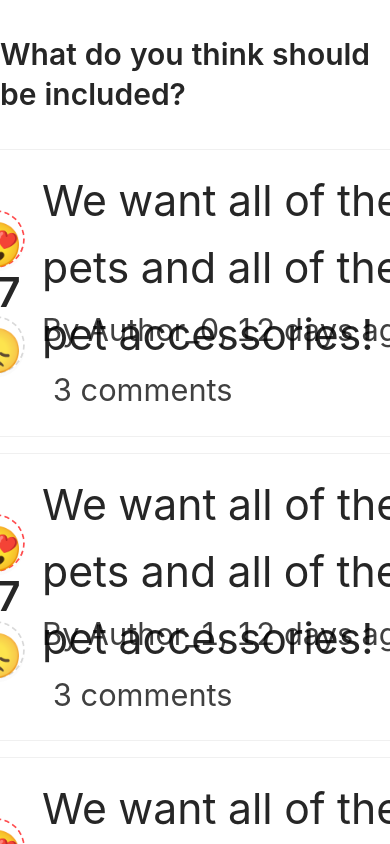
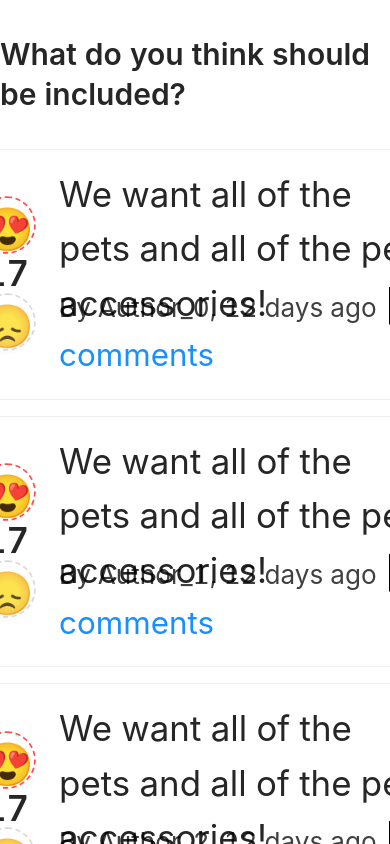
Before and after one commit to qloudgames/suggest, a React app: page /details/1 in a window 390 px wide. Shown: the top 844 px of the page. Built offline with nearby package versions, Linux system fonts and the light colour scheme; the HTML template or start-up script is replaced by a standard one.

Commit message:
just before adding react-router

```diff
--- a/src/web/app.module.css
+++ b/src/web/app.module.css
@@ -9,23 +9,23 @@
   margin-bottom: 4vh !important;
 }
 
-.entriesContainer {
+.container {
   width: 35%;
   min-width: 500px;
   background: transparent;
   border: 0;
 }
-.entriesContainer > *:first-child {
+.container > *:first-child {
   padding: 0;
 }
 
 @media (max-width: 981px) {
   * {
     /* TODO: how to scale for mobile properly? */
-    font-size: 1.25em;
+    font-size: 1.2em;
   }
 
-  .entriesContainer {
+  .container {
     width: 90%;
   }
 }
--- a/src/web/app.tsx
+++ b/src/web/app.tsx
@@ -6,6 +6,8 @@ import 'antd/dist/antd.css';
 import styles from './app.module.css';
 import { FakeEntries } from 'common/fakes/fake_entries';
 import { Entry } from './entry';
+import { EntryData } from 'common/types';
+import { Details } from './details';
 
 const { Title } = Typography;
 
@@ -15,20 +17,55 @@ const Config = {
 
 type Props = {};
 
-class SuggestionsRoot extends React.Component<Props> {
+type State = {
+  display: 'list' | 'details' | 'new';
+  entry?: EntryData;
+};
+
+class SuggestionsRoot extends React.Component<Props, State> {
   constructor(props: Props) {
     super(props);
+
+    this.state = {
+      display: 'list',
+    };
   }
+
+  override componentDidMount() {
+    if (window.history) {
+      const prevUrl = window.location.href;
+      window.addEventListener('hashchange', () => {
+        window.history.pushState({}, null, prevUrl);
+      });
+    }
+  }
+
+  private readonly showEntryDetails = (entry: EntryData) => {
+    this.setState({
+      display: 'details',
+      entry,
+    });
+  };
 
   render() {
     return (
       <div className={styles.page}>
+
         <Title level={2} className={styles.heading}>{Config.heading}</Title>
-        <Card className={styles.entriesContainer}>
-        {FakeEntries.map(entry => (
-          <Entry entry={entry}/>
-        ))}
+        <Card className={styles.container}>
+
+        {this.state.display === 'list' && (
+            FakeEntries.map(entry => (
+              <Entry entry={entry} showEntryDetails={this.showEntryDetails}/>
+            ))
+        )}
+
+        {this.state.display === 'details' && (
+            <Details entry={this.state.entry}/>
+        )}
+
         </Card>
+
       </div>
     );
   }
--- /dev/null
+++ b/src/web/component_util.tsx
@@ -0,0 +1,3 @@
+import * as React from 'react';
+
+export const InlineSeparator = () => <span style={{ color: 'black', textDecoration: 'bold' }}>&nbsp;|&nbsp;</span>;
--- /dev/null
+++ b/src/web/details.module.css
@@ -0,0 +1,3 @@
+.details {
+  /* */
+}
--- /dev/null
+++ b/src/web/details.tsx
@@ -0,0 +1,21 @@
+import * as React from 'react';
+import { Button, Card, Tooltip } from 'antd';
+import styles from './details.module.css';
+import { CommentData, EntryData } from 'common/types';
+
+export type FShowEntryDetails = (entry: EntryData) => void;
+
+type Props = {
+  entry: EntryData;
+}
+
+export const Details = ({ entry }: Props) => {
+
+  // TODO: fetch comments from API
+
+  return (
+    <div className={styles.details}>
+      Details panel
+    </div>
+  )
+};
--- a/src/web/entry.module.css
+++ b/src/web/entry.module.css
@@ -35,8 +35,8 @@
 }
 @media (max-width: 981px) {
   .vote {
-    left: 0;
-    margin-right: 20px;
+    left: 15px;
+    margin-right: 45px;
   }
   .vote > *:not(:last-child) {
     margin-bottom: 5px;
@@ -47,6 +47,7 @@
 }
 
 .description {
+  cursor: pointer;
   margin-bottom: 40px;
 }
 @media (max-width: 981px) {
--- a/src/web/entry.tsx
+++ b/src/web/entry.tsx
@@ -2,18 +2,21 @@ import * as React from 'react';
 import { Button, Card, Tooltip } from 'antd';
 import styles from './entry.module.css';
 import { EntryData, getEntryTimeElapsed } from 'common/types';
+import { FShowEntryDetails } from './details';
+import { InlineSeparator } from './component_util';
 
 type Props = {
   entry: EntryData;
+  showEntryDetails: FShowEntryDetails;
 }
 
-const InlineSeparator = () => <span style={{ color: 'black', textDecoration: 'bold' }}>&nbsp;|&nbsp;</span>;
-
-export const Entry = ({ entry }: Props) => {
+export const Entry = ({ entry, showEntryDetails }: Props) => {
   //
   const [voted, setVoted] = React.useState<string>('');
   const onLike = () => setVoted(voted !== 'like' ? 'like' : '');
   const onDislike = () => setVoted(voted !== 'dislike' ? 'dislike' : '');
+
+  const showDetails = () => showEntryDetails(entry);
 
   return (
     <div className={styles.entryWrapper}>
@@ -49,11 +52,11 @@ export const Entry = ({ entry }: Props) => {
 
         {/* Main area */}
         <div className={styles.entryContent}>
-          <div className={styles.description}>{entry.description}</div>
+          <div className={styles.description} onClick={showDetails}>{entry.description}</div>
           <div className={styles.metadata}>
             By {entry.author}, {getEntryTimeElapsed(entry)} ago
             <InlineSeparator/>
-            3 comments
+            <a href="#" onClick={showDetails}>3 comments</a>
           </div>
         </div>
 
```
Also changed, not shown: src/common/types.ts (+7 -0 lines).
